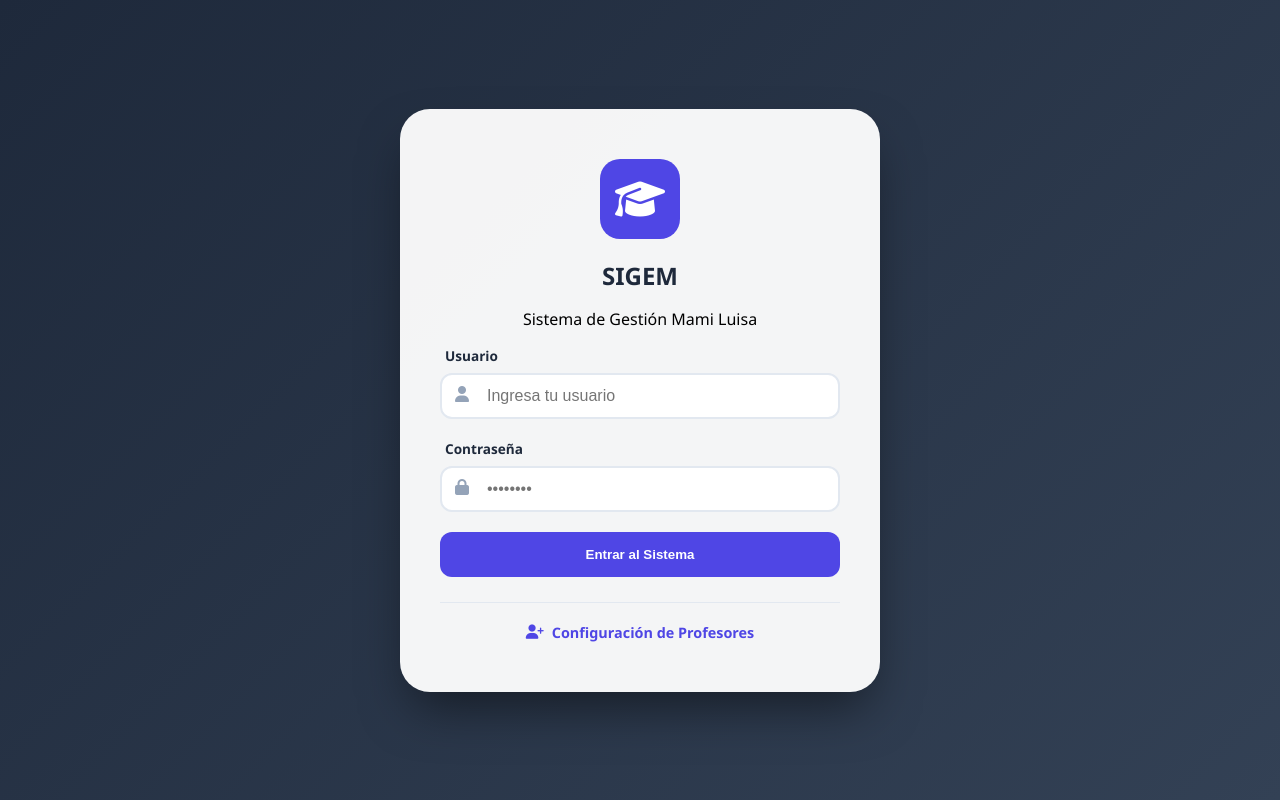
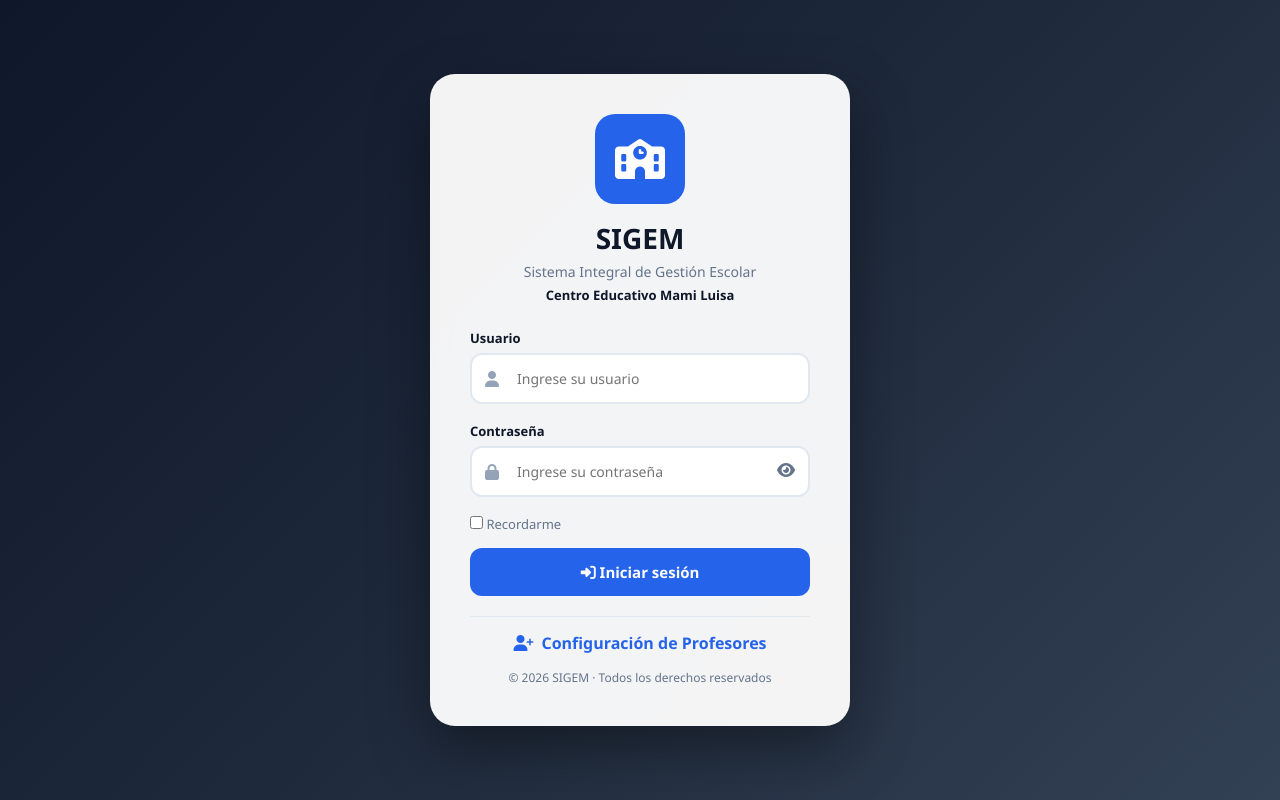
Before and after one commit to jesus271828/SIGEM_Mami_Luisa, a Flask app: page / in a window 1280 px wide. Run offline with Flask 3, Linux system fonts and the light colour scheme.

Commit message:
Mejora diseño login SIGEM v2

```diff
--- /dev/null
+++ b/static/css/login.css
@@ -0,0 +1,203 @@
+/* ================================
+   SIGEM v2.0 - LOGIN STYLES
+================================ */
+
+:root {
+    --primary: #2563eb;
+    --primary-hover: #1d4ed8;
+    --dark: #0f172a;
+    --gray: #64748b;
+    --border: #e2e8f0;
+    --bg: #0f172a;
+    --card: rgba(255, 255, 255, 0.95);
+}
+
+/* RESET */
+* {
+    margin: 0;
+    padding: 0;
+    box-sizing: border-box;
+    font-family: 'Segoe UI', sans-serif;
+}
+
+/* BACKGROUND */
+body {
+    min-height: 100vh;
+    display: flex;
+    justify-content: center;
+    align-items: center;
+    background: linear-gradient(135deg, #0f172a, #1e293b, #334155);
+    padding: 20px;
+}
+
+/* LOGIN CARD */
+.login-container {
+    width: 100%;
+    max-width: 420px;
+    background: var(--card);
+    backdrop-filter: blur(10px);
+    border-radius: 25px;
+    padding: 40px;
+    box-shadow: 0 25px 60px rgba(0, 0, 0, 0.4);
+    text-align: center;
+
+    animation: fadeIn 0.6s ease-in-out;
+}
+
+/* LOGO */
+.logo-area {
+    width: 90px;
+    height: 90px;
+    background: var(--primary);
+    color: white;
+    border-radius: 20px;
+    display: flex;
+    justify-content: center;
+    align-items: center;
+    font-size: 40px;
+    margin: 0 auto 15px;
+}
+
+/* TITLES */
+h1 {
+    color: var(--dark);
+    font-size: 28px;
+    margin-bottom: 5px;
+}
+
+.subtitle {
+    color: var(--gray);
+    font-size: 14px;
+    margin-bottom: 5px;
+}
+
+.school-name {
+    color: var(--dark);
+    font-weight: 600;
+    font-size: 13px;
+    margin-bottom: 25px;
+}
+
+/* INPUT GROUP */
+.input-group {
+    text-align: left;
+    margin-bottom: 18px;
+    position: relative;
+}
+
+.input-group label {
+    display: block;
+    margin-bottom: 6px;
+    font-weight: 600;
+    color: var(--dark);
+    font-size: 13px;
+}
+
+/* ICONOS INPUT */
+.input-group .input-icon {
+    position: absolute;
+    left: 15px;
+    top: 42px;
+    color: #94a3b8;
+}
+
+/* INPUTS */
+.input-group input {
+    width: 100%;
+    padding: 14px 40px 14px 45px;
+    border: 2px solid var(--border);
+    border-radius: 12px;
+    font-size: 14px;
+    transition: 0.3s;
+}
+
+.input-group input:focus {
+    border-color: var(--primary);
+    outline: none;
+}
+
+/* ICONO MOSTRAR PASSWORD */
+.toggle-password {
+    position: absolute;
+    right: 15px;
+    top: 40px;
+    cursor: pointer;
+    color: var(--gray);
+}
+
+/* RECORDARME */
+.remember {
+    text-align: left;
+    font-size: 13px;
+    margin-bottom: 15px;
+    color: var(--gray);
+}
+
+/* BOTÓN */
+.btn-login {
+    width: 100%;
+    padding: 14px;
+    background: var(--primary);
+    color: white;
+    border: none;
+    border-radius: 12px;
+    font-size: 15px;
+    font-weight: bold;
+    cursor: pointer;
+    transition: 0.3s;
+}
+
+.btn-login:hover {
+    background: var(--primary-hover);
+    transform: translateY(-2px);
+}
+
+/* FOOTER */
+.footer-links {
+    margin-top: 20px;
+    padding-top: 15px;
+    border-top: 1px solid var(--border);
+}
+
+.btn-admin-add {
+    color: var(--primary);
+    text-decoration: none;
+    font-weight: 600;
+    display: flex;
+    justify-content: center;
+    align-items: center;
+    gap: 8px;
+}
+
+.btn-admin-add:hover {
+    text-decoration: underline;
+}
+
+.copyright {
+    margin-top: 15px;
+    font-size: 12px;
+    color: var(--gray);
+}
+
+/* ANIMACIÓN */
+@keyframes fadeIn {
+    from {
+        opacity: 0;
+        transform: translateY(20px);
+    }
+    to {
+        opacity: 1;
+        transform: translateY(0);
+    }
+}
+
+/* RESPONSIVE */
+@media (max-width: 480px) {
+    .login-container {
+        padding: 25px;
+    }
+
+    h1 {
+        font-size: 24px;
+    }
+}
--- /dev/null
+++ b/static/js/login.js
@@ -0,0 +1,50 @@
+// ================================
+// SIGEM - Login
+// Archivo: login.js
+// ================================
+
+// Mostrar u ocultar contraseña
+function togglePassword() {
+
+    const password = document.getElementById("password");
+    const icon = document.getElementById("togglePassword");
+
+    if (password.type === "password") {
+        password.type = "text";
+        icon.classList.remove("fa-eye");
+        icon.classList.add("fa-eye-slash");
+    } else {
+        password.type = "password";
+        icon.classList.remove("fa-eye-slash");
+        icon.classList.add("fa-eye");
+    }
+}
+
+
+// Animación al cargar la página
+window.addEventListener("load", () => {
+
+    const login = document.querySelector(".login-container");
+
+    login.classList.add("show");
+
+});
+
+
+// Efecto al enviar el formulario
+const form = document.querySelector("form");
+
+if (form) {
+
+    form.addEventListener("submit", () => {
+
+        const boton = document.querySelector(".btn-login");
+
+        boton.innerHTML =
+            '<i class="fa-solid fa-spinner fa-spin"></i> Ingresando...';
+
+        boton.disabled = true;
+
+    });
+
+}
--- a/templates/login.html
+++ b/templates/login.html
@@ -1,47 +1,140 @@
 <!DOCTYPE html>
 <html lang="es">
+
 <head>
+
     <meta charset="UTF-8">
-    <title>SIGEM - Acceso al Sistema</title>
-    <link rel="stylesheet" href="https://cdnjs.cloudflare.com/ajax/libs/font-awesome/6.4.0/css/all.min.css">
-    <style>
-        :root { --primary: #4f46e5; --dark: #1e293b; }
-        body { background: linear-gradient(135deg, #1e293b 0%, #334155 100%); font-family: 'Segoe UI', sans-serif; display: flex; justify-content: center; align-items: center; height: 100vh; margin: 0; }
-        .login-container { background: rgba(255, 255, 255, 0.95); padding: 50px 40px; border-radius: 30px; box-shadow: 0 25px 50px -12px rgba(0, 0, 0, 0.5); width: 100%; max-width: 400px; text-align: center; }
-        .logo-area { background-color: var(--primary); width: 80px; height: 80px; border-radius: 20px; display: flex; align-items: center; justify-content: center; margin: 0 auto 20px; color: white; font-size: 2.5rem; }
-        h2 { color: var(--dark); margin-bottom: 10px; }
-        .input-group { position: relative; margin-bottom: 20px; text-align: left; }
-        .input-group i { position: absolute; left: 15px; top: 40px; color: #94a3b8; }
-        .input-group label { display: block; margin-bottom: 8px; color: var(--dark); font-weight: 600; font-size: 0.85rem; padding-left: 5px; }
-        .input-group input { width: 100%; padding: 12px 12px 12px 45px; border: 2px solid #e2e8f0; border-radius: 12px; box-sizing: border-box; font-size: 1rem; }
-        .btn-login { background: var(--primary); color: white; border: none; width: 100%; padding: 15px; border-radius: 12px; font-weight: bold; cursor: pointer; }
-        .footer-links { margin-top: 25px; border-top: 1px solid #e2e8f0; padding-top: 20px; }
-        .btn-admin-add { color: var(--primary); text-decoration: none; font-size: 0.9rem; font-weight: 600; display: flex; align-items: center; justify-content: center; gap: 8px; }
-    </style>
+    <meta name="viewport" content="width=device-width, initial-scale=1.0">
+
+    <title>SIGEM | Sistema de Gestión Escolar</title>
+
+    <!-- Font Awesome -->
+    <link rel="stylesheet"
+        href="https://cdnjs.cloudflare.com/ajax/libs/font-awesome/6.4.0/css/all.min.css">
+
+    <!-- CSS -->
+    <link rel="stylesheet"
+        href="{{ url_for('static', filename='css/login.css') }}">
+
 </head>
+
 <body>
+
     <div class="login-container">
-        <div class="logo-area"><i class="fa-solid fa-graduation-cap"></i></div>
-        <h2>SIGEM</h2>
-        <p>Sistema de Gestión Mami Luisa</p>
+
+        <!-- Logo -->
+        <div class="logo-area">
+            <i class="fa-solid fa-school"></i>
+        </div>
+
+        <!-- Título -->
+        <h1>SIGEM</h1>
+
+        <p class="subtitle">
+            Sistema Integral de Gestión Escolar
+        </p>
+
+        <p class="school-name">
+            Centro Educativo Mami Luisa
+        </p>
+
+        <!-- Formulario -->
 
         <form action="/" method="POST">
+
+            <!-- Usuario -->
+
             <div class="input-group">
-                <label>Usuario</label> <i class="fa-solid fa-user"></i>
-                <input type="text" name="username" placeholder="Ingresa tu usuario" required>
+
+                <label>Usuario</label>
+
+                <i class="fa-solid fa-user input-icon"></i>
+
+                <input
+                    type="text"
+                    name="username"
+                    placeholder="Ingrese su usuario"
+                    autocomplete="username"
+                    required>
+
             </div>
+
+            <!-- Contraseña -->
+
             <div class="input-group">
-                <label>Contraseña</label> <i class="fa-solid fa-lock"></i>
-                <input type="password" name="password" placeholder="••••••••" required>
+
+                <label>Contraseña</label>
+
+                <i class="fa-solid fa-lock input-icon"></i>
+
+                <input
+                    id="password"
+                    type="password"
+                    name="password"
+                    placeholder="Ingrese su contraseña"
+                    autocomplete="current-password"
+                    required>
+
+                <i
+                    id="togglePassword"
+                    class="fa-solid fa-eye toggle-password"
+                    onclick="togglePassword()">
+                </i>
+
             </div>
-            <button type="submit" class="btn-login">Entrar al Sistema</button>
+
+            <!-- Recordarme -->
+
+            <div class="remember">
+
+                <label>
+
+                    <input type="checkbox">
+
+                    Recordarme
+
+                </label>
+
+            </div>
+
+            <!-- Botón -->
+
+            <button class="btn-login" type="submit">
+
+                <i class="fa-solid fa-right-to-bracket"></i>
+
+                Iniciar sesión
+
+            </button>
+
         </form>
 
+        <!-- Footer -->
+
         <div class="footer-links">
+
             <a href="/registrar_usuario" class="btn-admin-add">
-                <i class="fa-solid fa-user-plus"></i> Configuración de Profesores
+
+                <i class="fa-solid fa-user-plus"></i>
+
+                Configuración de Profesores
+
             </a>
+
         </div>
+
+        <div class="copyright">
+
+            © 2026 SIGEM · Todos los derechos reservados
+
+        </div>
+
     </div>
+
+    <!-- JavaScript -->
+
+    <script src="{{ url_for('static', filename='js/login.js') }}"></script>
+
 </body>
+
 </html>
```
Also changed, not shown: static/css/style.css (renamed from static/css/style.css.css), 1 other file.
